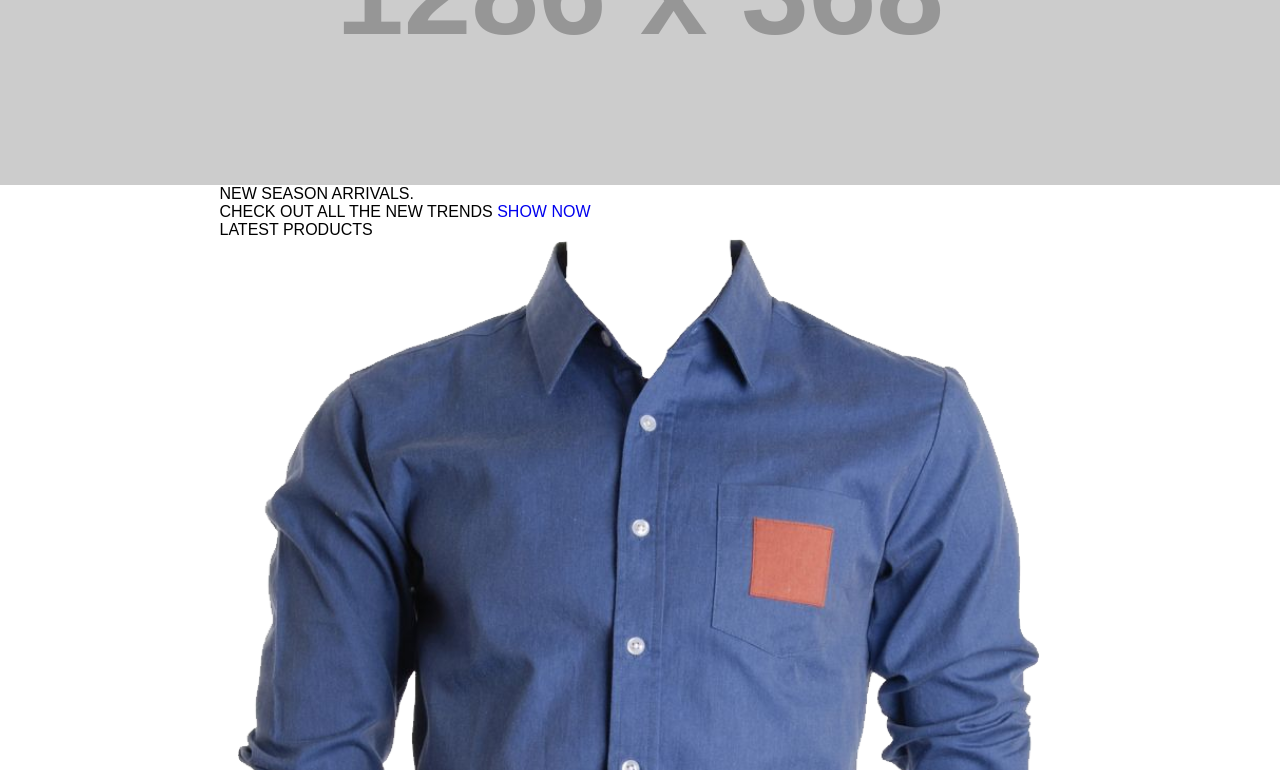
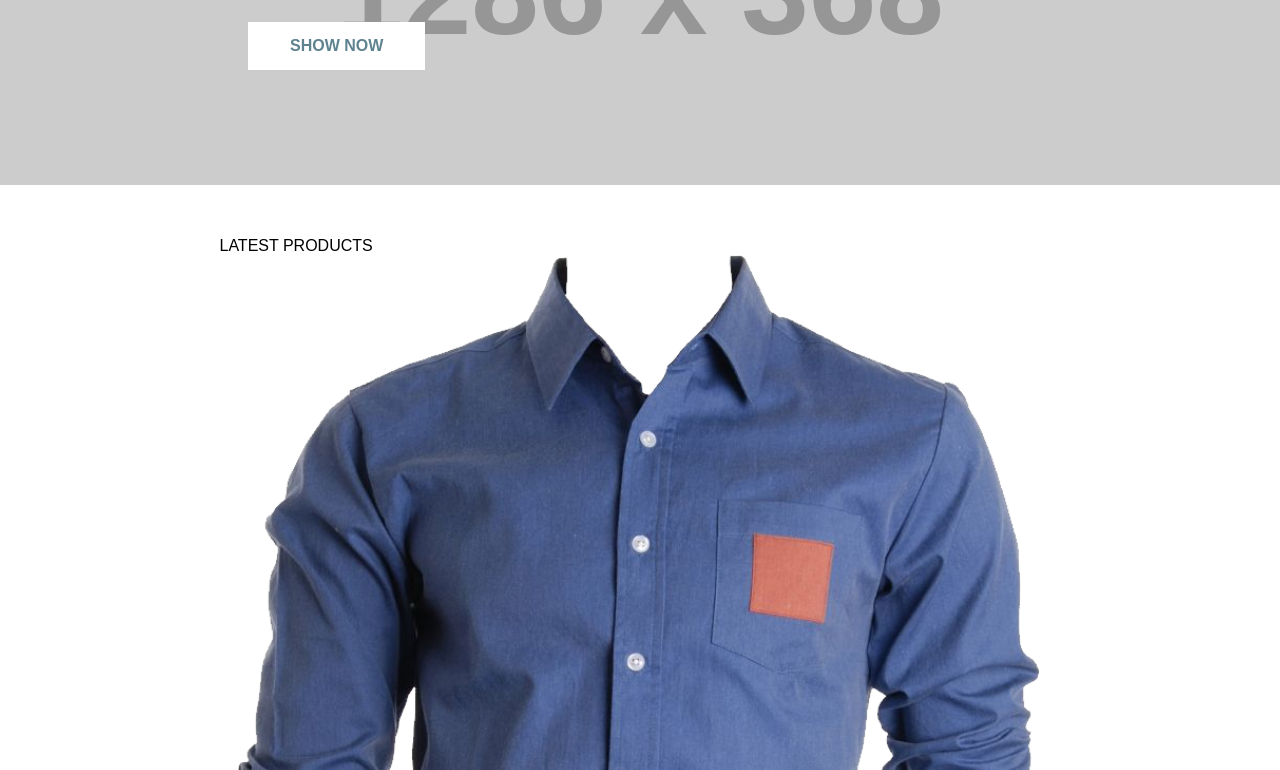
Before and after one commit to psanjeetprdxn/la-shoopa, a plain HTML site: page index.html in a window 1280 px wide. Shown: the part 268-1038 px from the top of the page. Drawn offline with Linux system fonts and the light colour scheme; placeholder pictures from the web are drawn by us.

Commit message:
css: banner styling added

```diff
--- a/assets/css/style.css
+++ b/assets/css/style.css
@@ -252,3 +252,43 @@ nav li a:hover {
   font-size: 20px;
   color: #7c7c7c;
 }
+
+/* BANNER */
+.banner {
+  margin-bottom: 52px;
+  position: relative;
+}
+
+.banner h2 {
+  position: absolute;
+  top: 108px;
+  left: 248px;
+  color: #ffffff;
+  font-size: 33px;
+  font-weight: 700;
+  letter-spacing: 1.4px;
+  word-spacing: 1.9px;
+}
+
+.banner span {
+  position: absolute;
+  top: 152px;
+  left: 248px;
+  color: #ffffff;
+  font-size: 22px;
+  font-weight: 500;
+  letter-spacing: 2px;
+  word-spacing: 2px;
+}
+
+.banner a {
+  border: none;
+  padding: 15px 42px;
+  position: absolute;
+  left: 248px;
+  bottom: 115px;
+  color: #5e8390;
+  background-color: #ffffff;
+  font-size: 16px;
+  font-weight: 700;
+}
```
